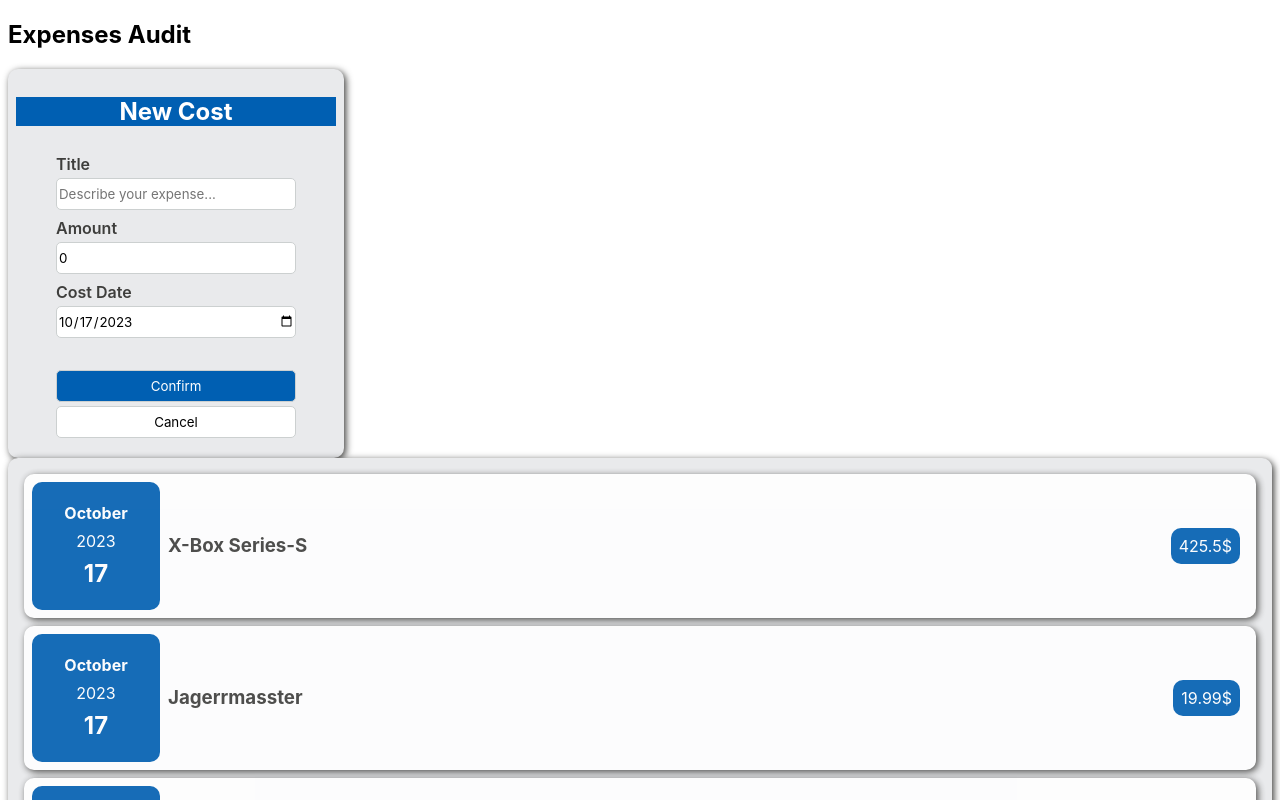
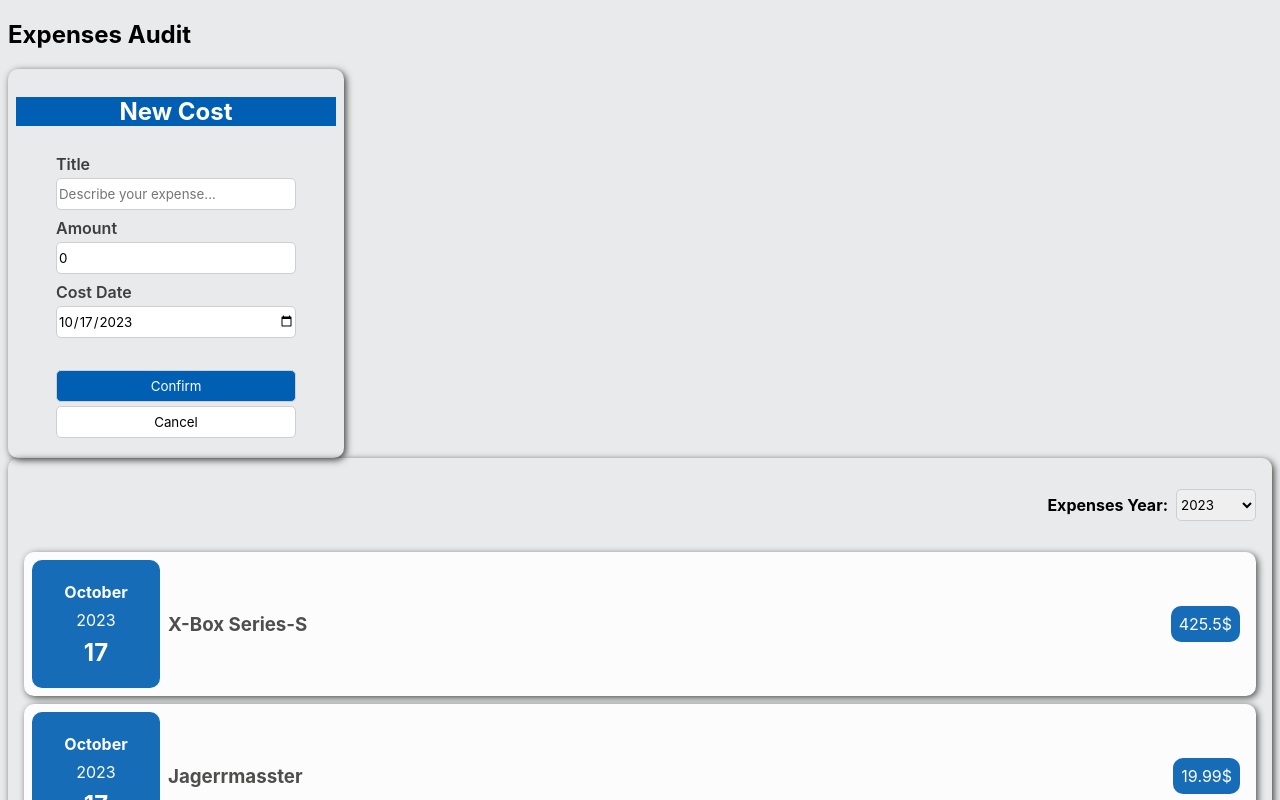
Before and after one commit to salesforceanton/expenses-audit, a React (Create React App) app: page / in a window 1280 px wide. Shown: the top 800 px of the page. Built offline with nearby package versions, Linux system fonts and the light colour scheme.

Commit message:
add year picker component

```diff
--- /dev/null
+++ b/src/components/costYearPicker/CostYearPicker.css
@@ -0,0 +1,8 @@
+select {
+    box-sizing: border-box;
+    height: 2rem;
+    width: 5rem;
+    border-radius: 5px;
+    border: var(--border-neutral-thin);
+    font-family: inherit;
+}
--- /dev/null
+++ b/src/components/costYearPicker/CostYearPicker.js
@@ -0,0 +1,19 @@
+import './CostYearPicker.css'
+
+const CostYearPicker = (props) => {
+    const changeYearHandler = (e) => props.onChange(e.target.value);
+
+    return (
+        <select name="year-picker" id="year-picker" onChange={changeYearHandler} value={props.value}>
+            {props.options.map((e) =>
+                <option
+                    value={e.value}
+                    key={e.value}
+                >{e.label}
+                </option>
+            )}
+        </select>
+    );
+}
+
+export default CostYearPicker;
--- a/src/components/expensesList/ExpensesList.css
+++ b/src/components/expensesList/ExpensesList.css
@@ -1,6 +1,18 @@
-.expenses-list {
+:root {
     overflow-x: hidden;
     background-color: var(--gradient-neutral-70);
+}
+
+.picker-container {
+    width: auto;
+    display: flex;
+    align-items: center;
+    justify-content: flex-end;
+    padding: 0.5rem;
+}
+
+.picker-container > h4 {
+    margin-right: 0.5rem;
 }
 
 .expenses-list > * {
--- a/src/components/expensesList/ExpensesList.js
+++ b/src/components/expensesList/ExpensesList.js
@@ -1,11 +1,36 @@
+import React, {useState} from 'react';
+
+import CostItem from "../costItem/CostItem";
+import CostYearPicker from '../costYearPicker/CostYearPicker';
+import Card from '../card/Card';
 import './ExpensesList.css';
-import CostItem from "../costItem/CostItem";
-import Card from '../card/Card';
 
 const ExpensesList = (props) => {
+    const options = [...new Set(props.data.map((e) => new Date(e.date).getFullYear()))]
+        .map(e => ({
+            value: e,
+            label: e
+        }));
+
+    const [selectedYear, setSelectedYear] = useState(options[0].value);
+
+    const changeYearHandler = (value) => {
+        setSelectedYear(+value);
+    }
     return (
-        <Card className='expenses-list'>
-            {props.data.map((e) =>
+        <Card>
+            <div className='picker-container'>
+                <h4>Expenses Year:</h4>
+                <CostYearPicker
+                    options={options}
+                    value={selectedYear}
+                    onChange={changeYearHandler}
+                />
+            </div>
+            <div className='expenses-list'>
+                {props.data
+                    .filter((e) =>  new Date(e.date).getFullYear() === selectedYear)
+                    .map((e) =>
                         <CostItem
                             key={e.title}
                             date={e.date}
@@ -13,6 +38,7 @@ const ExpensesList = (props) => {
                             amount={e.amount}
                         />
                     )}
+            </div>
         </Card>
     );
 }
```
Lines whose indentation alone changed are shown as unchanged.
